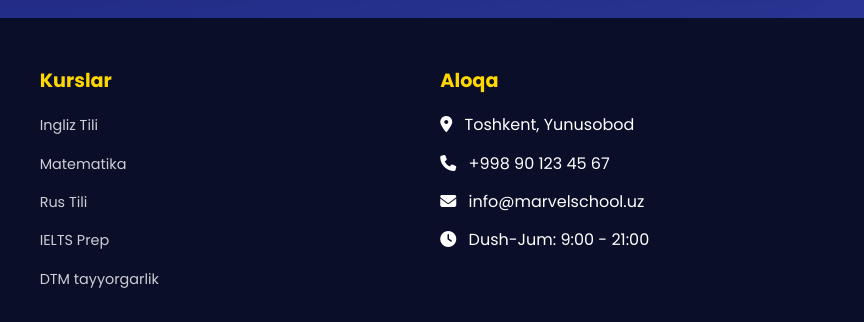
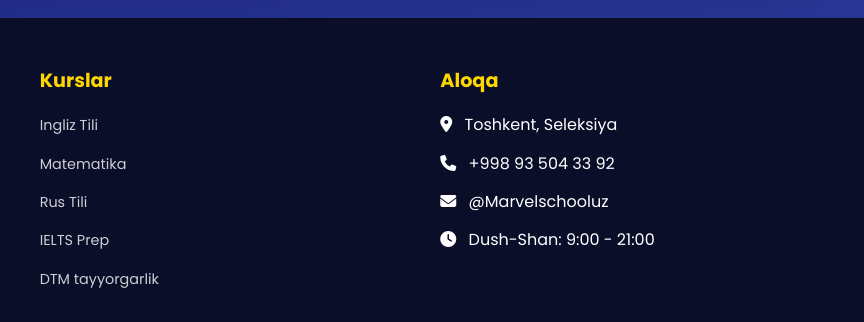
Before and after one commit to rustamovmubashshir51-dotcom/marvel-school, a plain HTML site: page index.html in a window 1280 px wide. Shown: the part 4024-4346 px from the top of the page, 416-1280 px from the left. Drawn offline with Linux system fonts and the light colour scheme.

Commit message:
Update index.html

```diff
--- a/index.html
+++ b/index.html
@@ -1669,10 +1669,10 @@
                 <div>
                     <h3 style="margin-bottom: 1rem; color: var(--accent); font-size: 1.2rem;">Aloqa</h3>
                     <ul class="footer-links">
-                        <li><i class="fas fa-map-marker-alt" style="margin-right: 8px;"></i> Toshkent, Yunusobod</li>
-                        <li><i class="fas fa-phone" style="margin-right: 8px;"></i> +998 90 123 45 67</li>
-                        <li><i class="fas fa-envelope" style="margin-right: 8px;"></i> info@marvelschool.uz</li>
-                        <li><i class="fas fa-clock" style="margin-right: 8px;"></i> Dush-Jum: 9:00 - 21:00</li>
+                        <li><i class="fas fa-map-marker-alt" style="margin-right: 8px;"></i> Toshkent, Seleksiya</li>
+                        <li><i class="fas fa-phone" style="margin-right: 8px;"></i> +998  93 504 33 92</li>
+                        <li><i class="fas fa-envelope" style="margin-right: 8px;"></i> @Marvelschooluz</li>
+                        <li><i class="fas fa-clock" style="margin-right: 8px;"></i> Dush-Shan: 9:00 - 21:00</li>
                     </ul>
                 </div>
             </div>
```
